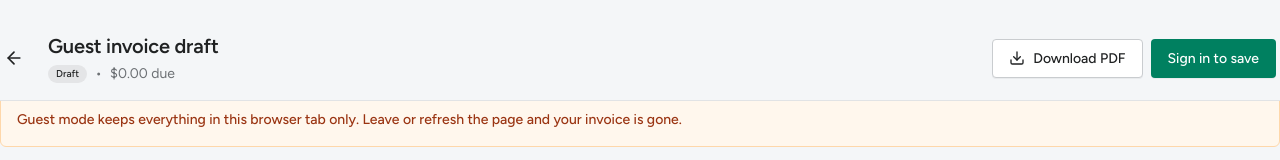
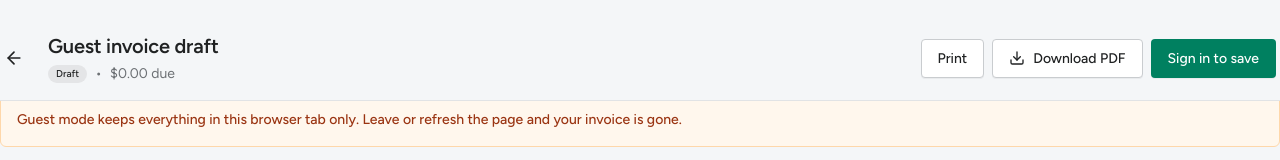
Before and after one commit to sukar0972/designbayinvoice, a Next.js app: page /guest in a window 1280 px wide. Shown: the top 160 px of the page. Built offline with nearby package versions, Linux system fonts and the light colour scheme; no server answers.

Commit message:
Add guest invoice print support
- Add guest print route backed by localStorage drafts
- Let guest mode open print view before PDF export
- Harden server PDF generation with print media and asset readiness

```diff
--- a/app/api/invoices/[id]/pdf/route.ts
+++ b/app/api/invoices/[id]/pdf/route.ts
@@ -75,18 +75,34 @@ export async function GET(
       timeout: 30_000,
     });
 
-    await page.emulateMediaType("screen");
+    await page.waitForSelector(".invoice-document", {
+      timeout: 10_000,
+    });
+
+    await page.emulateMediaType("print");
+
+    await page.evaluate(async () => {
+      if ("fonts" in document) {
+        await document.fonts.ready;
+      }
+
+      await Promise.all(
+        Array.from(document.images, (image) => {
+          if (image.complete) {
+            return Promise.resolve();
+          }
+
+          return new Promise<void>((resolve) => {
+            image.addEventListener("load", () => resolve(), { once: true });
+            image.addEventListener("error", () => resolve(), { once: true });
+          });
+        }),
+      );
+    });
 
     const pdfBuffer = await page.pdf({
-      format: "A4",
       printBackground: true,
-      preferCSSPageSize: false,
-      margin: {
-        top: "10mm",
-        right: "10mm",
-        bottom: "10mm",
-        left: "10mm",
-      },
+      preferCSSPageSize: true,
     });
 
     const safeNumber = (invoice.invoice_number || "invoice").replace(/[^a-z0-9_-]/gi, "_");
--- /dev/null
+++ b/app/guest/print/page.tsx
@@ -0,0 +1,7 @@
+import { GuestPrintView } from "@/components/invoices/guest-print-view";
+
+export const dynamic = "force-dynamic";
+
+export default function GuestPrintPage() {
+  return <GuestPrintView />;
+}
--- a/components/invoices/download-pdf-button.tsx
+++ b/components/invoices/download-pdf-button.tsx
@@ -12,6 +12,7 @@ type DownloadPdfButtonProps = {
   invoice: InvoiceFormState | InvoiceRecord;
   className?: string;
   label?: string;
+  getPrintHref?: () => string | undefined | Promise<string | undefined>;
   pdfHref?: string;
   printHref?: string;
 };
@@ -20,20 +21,28 @@ export function DownloadPdfButton({
   invoice,
   className,
   label = "Download PDF",
+  getPrintHref,
   pdfHref,
   printHref,
 }: DownloadPdfButtonProps) {
   const [loading, setLoading] = useState(false);
   const [error, setError] = useState<string | null>(null);
   const containerRef = useRef<HTMLDivElement>(null);
+  const resolvedPdfHref = pdfHref ?? (invoice.id ? `/api/invoices/${invoice.id}/pdf` : undefined);
 
   async function handleDownload() {
-    if (pdfHref) {
+    if (getPrintHref) {
+      await getPrintHref();
+    } else if (printHref) {
+      void printHref;
+    }
+
+    if (resolvedPdfHref) {
       try {
         setLoading(true);
         setError(null);
 
-        const response = await fetch(pdfHref, {
+        const response = await fetch(resolvedPdfHref, {
           credentials: "include",
         });
 
@@ -66,18 +75,6 @@ export function DownloadPdfButton({
         URL.revokeObjectURL(objectUrl);
         return;
       } catch (caughtError) {
-        console.error("Server PDF generation failed; falling back to print view.", caughtError);
-
-        if (printHref) {
-          setError(
-            caughtError instanceof Error
-              ? `Server PDF failed, opening print fallback. ${caughtError.message}`
-              : "Server PDF failed, opening print fallback.",
-          );
-          window.open(printHref, "_blank", "noopener,noreferrer");
-          return;
-        }
-
         setError(
           caughtError instanceof Error
             ? caughtError.message
--- /dev/null
+++ b/components/invoices/guest-print-view.tsx
@@ -0,0 +1,57 @@
+"use client";
+
+import { useMemo } from "react";
+import { useSearchParams } from "next/navigation";
+
+import { InvoiceDocument } from "@/components/invoices/invoice-document";
+import { AutoPrint } from "@/components/invoices/auto-print";
+import { buildGuestPrintStorageKey } from "@/lib/invoices/guest-print";
+import type { InvoiceFormState } from "@/types/domain";
+
+function readDraftFromStorage(draftKey: string | null) {
+  if (!draftKey || typeof window === "undefined") {
+    return null;
+  }
+
+  const raw = window.localStorage.getItem(buildGuestPrintStorageKey(draftKey));
+
+  if (!raw) {
+    return null;
+  }
+
+  try {
+    return JSON.parse(raw) as InvoiceFormState;
+  } catch {
+    return null;
+  }
+}
+
+export function GuestPrintView() {
+  const searchParams = useSearchParams();
+  const draftKey = searchParams.get("draft");
+  const shouldAutoPrint = searchParams.get("autoprint") === "1";
+  const invoice = useMemo(() => readDraftFromStorage(draftKey), [draftKey]);
+
+  if (!invoice) {
+    return (
+      <main className="min-h-screen bg-white px-4 py-12 text-[#111827]">
+        <div className="mx-auto max-w-2xl rounded-3xl border border-[#e5e7eb] bg-white p-8 shadow-sm">
+          <h1 className="display-font text-3xl font-semibold">Guest print draft not found</h1>
+          <p className="mt-4 text-sm text-[#6b7280]">
+            This guest invoice only exists in the browser tab that created it. Go back to the
+            guest composer and try again.
+          </p>
+        </div>
+      </main>
+    );
+  }
+
+  return (
+    <main className="min-h-screen bg-white px-4 py-8 print:px-0 print:py-0">
+      {shouldAutoPrint ? <AutoPrint /> : null}
+      <div className="mx-auto max-w-[190mm] print:max-w-none">
+        <InvoiceDocument invoice={invoice} printable />
+      </div>
+    </main>
+  );
+}
--- a/components/invoices/invoice-editor.tsx
+++ b/components/invoices/invoice-editor.tsx
@@ -18,6 +18,7 @@ import { DownloadPdfButton } from "@/components/invoices/download-pdf-button";
 import { InvoiceDocument } from "@/components/invoices/invoice-document";
 import { canDeleteInvoice, computeInvoiceTotals, formatCurrency } from "@/lib/invoices/calculations";
 import { createLineItem, createPaymentInstruction, createTaxLine } from "@/lib/invoices/defaults";
+import { buildGuestPrintHref, buildGuestPrintStorageKey } from "@/lib/invoices/guest-print";
 import { STATUS_LABELS } from "@/lib/invoices/constants";
 import type { InvoiceFormState, InvoiceRecord, LineItem, PaymentInstruction, TaxLine } from "@/types/domain";
 
@@ -85,6 +86,19 @@ export function InvoiceEditor({
         paymentMethods: nextMethods,
       };
     });
+  }
+
+  function prepareGuestPrint(autoPrint = false) {
+    if (!guestMode || typeof window === "undefined") {
+      return undefined;
+    }
+
+    const draftKey = crypto.randomUUID();
+    window.localStorage.setItem(
+      buildGuestPrintStorageKey(draftKey),
+      JSON.stringify(invoice),
+    );
+    return buildGuestPrintHref(draftKey, autoPrint);
   }
 
   async function handleSave() {
@@ -168,13 +182,27 @@ export function InvoiceEditor({
         </div>
 
         <div className="flex items-center gap-2">
-          {!guestMode && !isNew && (
+          {guestMode ? (
+            <button
+              className="btn btn-secondary shadow-sm"
+              onClick={() => {
+                const href = prepareGuestPrint(true);
+                if (href) {
+                  window.open(href, "_blank", "noopener,noreferrer");
+                }
+              }}
+              type="button"
+            >
+              Print
+            </button>
+          ) : !isNew ? (
             <Link className="btn btn-secondary shadow-sm" href={`/invoices/${invoice.id}/print`} target="_blank">
               Print
             </Link>
-          )}
+          ) : null}
           <DownloadPdfButton
             className="btn btn-secondary shadow-sm"
+            getPrintHref={guestMode ? () => prepareGuestPrint(true) : undefined}
             invoice={invoice}
             pdfHref={invoice.id ? `/api/invoices/${invoice.id}/pdf` : undefined}
             printHref={invoice.id ? `/invoices/${invoice.id}/print?autoprint=1` : undefined}
--- /dev/null
+++ b/lib/invoices/guest-print.ts
@@ -0,0 +1,15 @@
+export const GUEST_PRINT_STORAGE_PREFIX = "designbayinvoice:guest-print:";
+
+export function buildGuestPrintStorageKey(draftKey: string) {
+  return `${GUEST_PRINT_STORAGE_PREFIX}${draftKey}`;
+}
+
+export function buildGuestPrintHref(draftKey: string, autoPrint = false) {
+  const href = new URL(`/guest/print?draft=${draftKey}`, "http://localhost");
+
+  if (autoPrint) {
+    href.searchParams.set("autoprint", "1");
+  }
+
+  return `${href.pathname}${href.search}`;
+}
```
